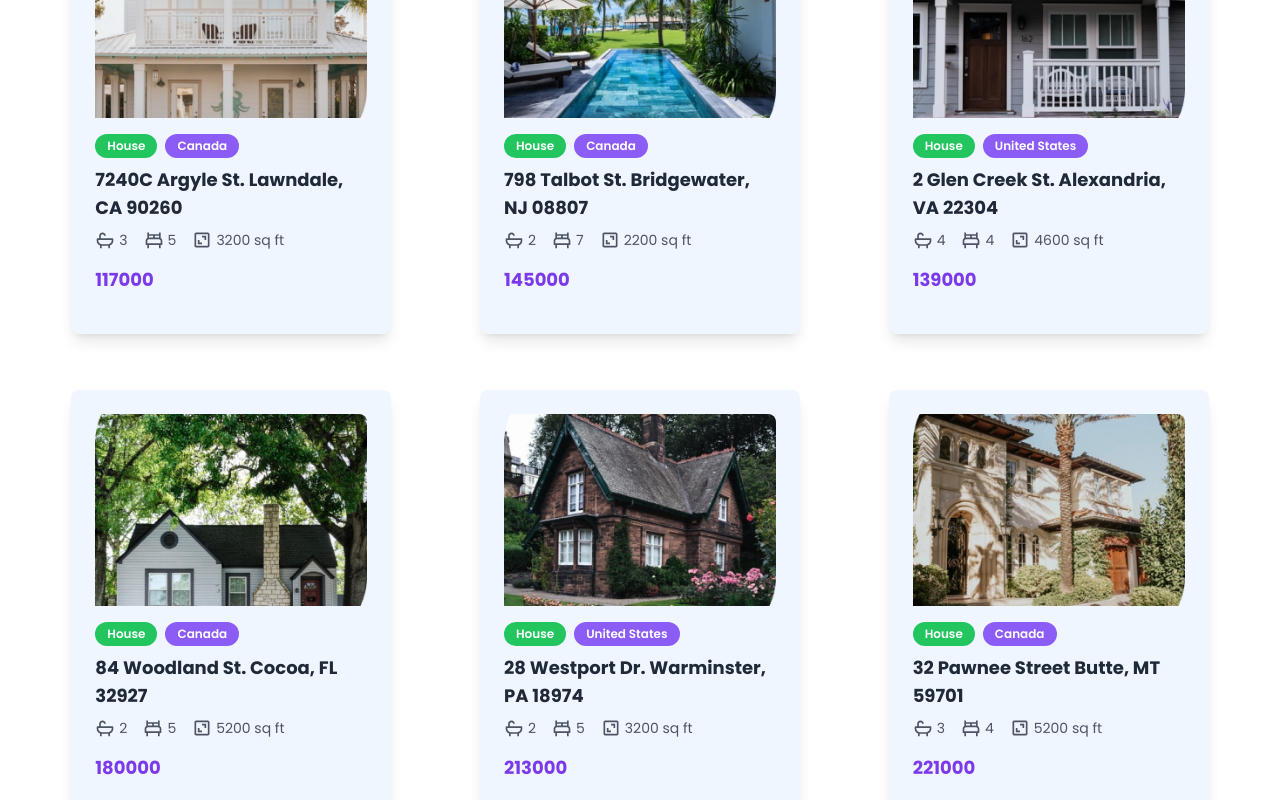
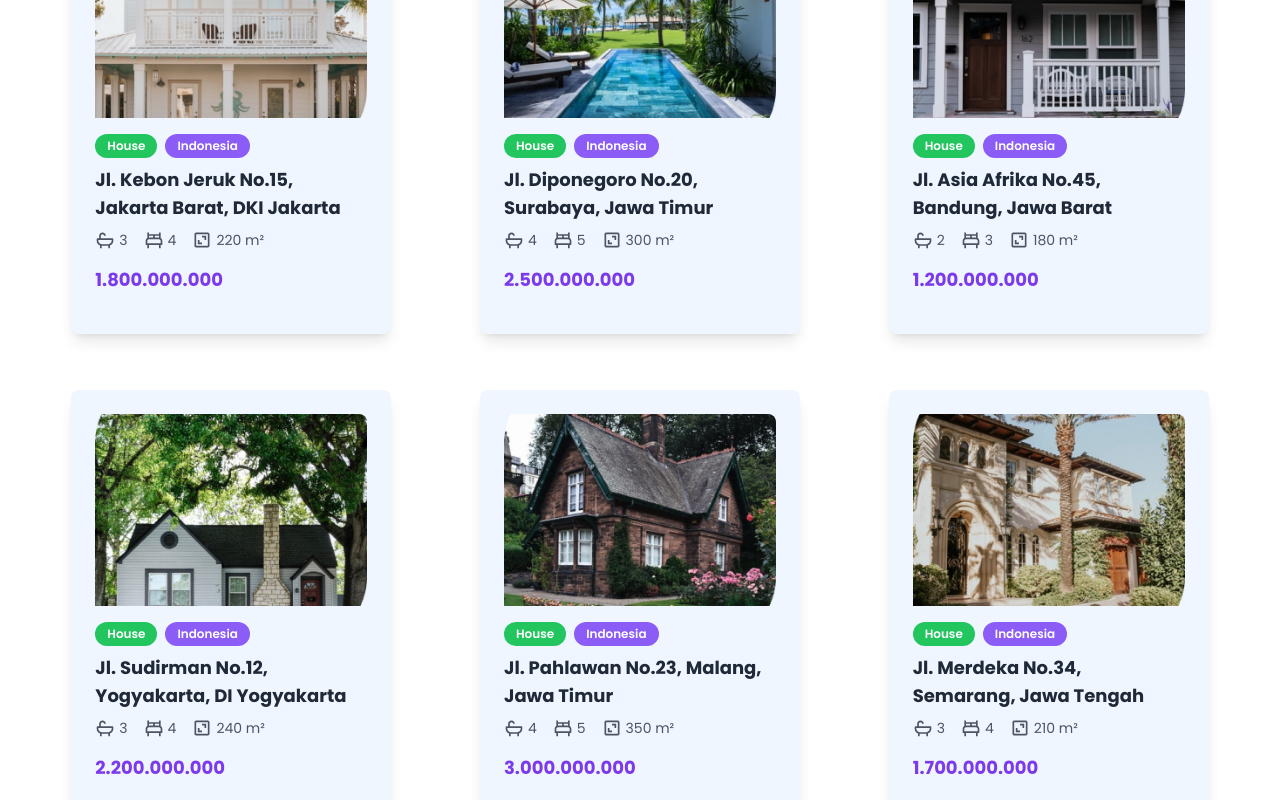
Before and after one commit to TeguhBagasM/thievproperty, a React (Create React App) app: page / in a window 1280 px wide. Shown: the part 2440-3240 px from the top of the page. Built offline with nearby package versions, Linux system fonts and the light colour scheme.

Commit message:
changes data house

```diff
--- a/src/data.js
+++ b/src/data.js
@@ -226,7 +226,7 @@ export const housesData = [
     },
   },
   {
-    id: 12,
+    id: 9,
     type: "Apartment",
     name: "Apartment 3",
     description:
@@ -251,20 +251,20 @@ export const housesData = [
     type: "House",
     name: "House 7",
     description:
-      "Lorem ipsum dolor sit amet consectetur adipisicing elit. Amet, illoat. Repudiandae ratione impedit delectus consectetur. Aspernaturvero obcaecati placeat ab distinctio unde ipsam molestias atqueratione delectus blanditiis nemo eius dignissimos doloremque quaealiquid maiores id tempore consequatur, quod pariatur saepe.",
+      "Rumah modern dengan desain minimalis di lingkungan yang asri. Terdapat taman luas dan dekat dengan fasilitas umum seperti sekolah dan pusat perbelanjaan.",
     image: House7,
     imageLg: House7Lg,
-    country: "Canada",
-    address: "7240C Argyle St. Lawndale, CA 90260",
-    bedrooms: "5",
+    country: "Indonesia",
+    address: "Jl. Kebon Jeruk No.15, Jakarta Barat, DKI Jakarta",
+    bedrooms: "4",
     bathrooms: "3",
-    surface: "3200 sq ft",
-    year: "2015",
-    price: "117000",
+    surface: "220 m²",
+    year: "2017",
+    price: "1.800.000.000",
     agent: {
-      image: Agent10,
-      name: "Vera Levesque",
-      phone: "0123 456 78910",
+      image: Agent7,
+      name: "Siti Nurhaliza",
+      phone: "0812 1234 5678",
     },
   },
   {
@@ -272,20 +272,20 @@ export const housesData = [
     type: "House",
     name: "House 8",
     description:
-      "Lorem ipsum dolor sit amet consectetur adipisicing elit. Amet, illoat. Repudiandae ratione impedit delectus consectetur. Aspernaturvero obcaecati placeat ab distinctio unde ipsam molestias atqueratione delectus blanditiis nemo eius dignissimos doloremque quaealiquid maiores id tempore consequatur, quod pariatur saepe.",
+      "Rumah bergaya klasik dengan interior mewah. Memiliki kolam renang dan area bersantai yang nyaman, cocok untuk keluarga besar.",
     image: House8,
     imageLg: House8Lg,
-    country: "Canada",
-    address: "798 Talbot St. Bridgewater, NJ 08807",
-    bedrooms: "7",
-    bathrooms: "2",
-    surface: "2200 sq ft",
-    year: "2019",
-    price: "145000",
+    country: "Indonesia",
+    address: "Jl. Diponegoro No.20, Surabaya, Jawa Timur",
+    bedrooms: "5",
+    bathrooms: "4",
+    surface: "300 m²",
+    year: "2015",
+    price: "2.500.000.000",
     agent: {
-      image: Agent11,
-      name: "Sofia Gomes",
-      phone: "0123 456 78910",
+      image: Agent8,
+      name: "Agus Pratama",
+      phone: "0813 2345 6789",
     },
   },
   {
@@ -293,20 +293,20 @@ export const housesData = [
     type: "House",
     name: "House 9",
     description:
-      "Lorem ipsum dolor sit amet consectetur adipisicing elit. Amet, illoat. Repudiandae ratione impedit delectus consectetur. Aspernaturvero obcaecati placeat ab distinctio unde ipsam molestias atqueratione delectus blanditiis nemo eius dignissimos doloremque quaealiquid maiores id tempore consequatur, quod pariatur saepe.",
+      "Rumah nyaman dengan suasana pedesaan di tengah kota. Memiliki halaman luas dan dekat dengan fasilitas olahraga.",
     image: House9,
     imageLg: House9Lg,
-    country: "United States",
-    address: "2 Glen Creek St. Alexandria, VA 22304",
-    bedrooms: "4",
-    bathrooms: "4",
-    surface: "4600 sq ft",
-    year: "2015",
-    price: "139000",
+    country: "Indonesia",
+    address: "Jl. Asia Afrika No.45, Bandung, Jawa Barat",
+    bedrooms: "3",
+    bathrooms: "2",
+    surface: "180 m²",
+    year: "2016",
+    price: "1.200.000.000",
     agent: {
-      image: Agent12,
-      name: "Raymond Hood",
-      phone: "0123 456 78910",
+      image: Agent9,
+      name: "Rina Wijaya",
+      phone: "0814 3456 7890",
     },
   },
   {
@@ -314,20 +314,20 @@ export const housesData = [
     type: "House",
     name: "House 10",
     description:
-      "Lorem ipsum dolor sit amet consectetur adipisicing elit. Amet, illoat. Repudiandae ratione impedit delectus consectetur. Aspernaturvero obcaecati placeat ab distinctio unde ipsam molestias atqueratione delectus blanditiis nemo eius dignissimos doloremque quaealiquid maiores id tempore consequatur, quod pariatur saepe.",
+      "Rumah minimalis dengan desain modern, terletak di area perumahan elit yang aman dan nyaman.",
     image: House10,
     imageLg: House10Lg,
-    country: "Canada",
-    address: "84 Woodland St. Cocoa, FL 32927",
-    bedrooms: "5",
-    bathrooms: "2",
-    surface: "5200 sq ft",
-    year: "2014",
-    price: "180000",
+    country: "Indonesia",
+    address: "Jl. Sudirman No.12, Yogyakarta, DI Yogyakarta",
+    bedrooms: "4",
+    bathrooms: "3",
+    surface: "240 m²",
+    year: "2018",
+    price: "2.200.000.000",
     agent: {
-      image: Agent1,
-      name: "Patricia Tullert",
-      phone: "0123 456 78910",
+      image: Agent10,
+      name: "Dewi Lestari",
+      phone: "0815 4567 8901",
     },
   },
   {
@@ -335,20 +335,20 @@ export const housesData = [
     type: "House",
     name: "House 11",
     description:
-      "Lorem ipsum dolor sit amet consectetur adipisicing elit. Amet, illoat. Repudiandae ratione impedit delectus consectetur. Aspernaturvero obcaecati placeat ab distinctio unde ipsam molestias atqueratione delectus blanditiis nemo eius dignissimos doloremque quaealiquid maiores id tempore consequatur, quod pariatur saepe.",
+      "Rumah luas dengan arsitektur modern. Dilengkapi dengan fasilitas lengkap seperti kolam renang, taman, dan ruang bermain anak.",
     image: House11,
     imageLg: House11Lg,
-    country: "United States",
-    address: "28 Westport Dr. Warminster, PA 18974",
+    country: "Indonesia",
+    address: "Jl. Pahlawan No.23, Malang, Jawa Timur",
     bedrooms: "5",
-    bathrooms: "2",
-    surface: "3200 sq ft",
-    year: "2011",
-    price: "213000",
+    bathrooms: "4",
+    surface: "350 m²",
+    year: "2019",
+    price: "3.000.000.000",
     agent: {
-      image: Agent2,
-      name: "Daryl Hawker",
-      phone: "0123 456 78910",
+      image: Agent11,
+      name: "Budi Hartono",
+      phone: "0816 5678 9012",
     },
   },
   {
@@ -356,22 +356,23 @@ export const housesData = [
     type: "House",
     name: "House 12",
     description:
-      "Lorem ipsum dolor sit amet consectetur adipisicing elit. Amet, illoat. Repudiandae ratione impedit delectus consectetur. Aspernaturvero obcaecati placeat ab distinctio unde ipsam molestias atqueratione delectus blanditiis nemo eius dignissimos doloremque quaealiquid maiores id tempore consequatur, quod pariatur saepe.",
+      "Rumah dengan desain minimalis dan nuansa alami. Terletak di kawasan perumahan yang asri dan tenang.",
     image: House12,
     imageLg: House12Lg,
-    country: "Canada",
-    address: "32 Pawnee Street Butte, MT 59701",
+    country: "Indonesia",
+    address: "Jl. Merdeka No.34, Semarang, Jawa Tengah",
     bedrooms: "4",
     bathrooms: "3",
-    surface: "5200 sq ft",
-    year: "2013",
-    price: "221000",
+    surface: "210 m²",
+    year: "2020",
+    price: "1.700.000.000",
     agent: {
-      image: Agent3,
-      name: "Amado Smith",
-      phone: "0123 456 78910",
+      image: Agent12,
+      name: "Andi Prasetyo",
+      phone: "0817 6789 0123",
     },
   },
+
   {
     id: 16,
     type: "Apartament",
```
